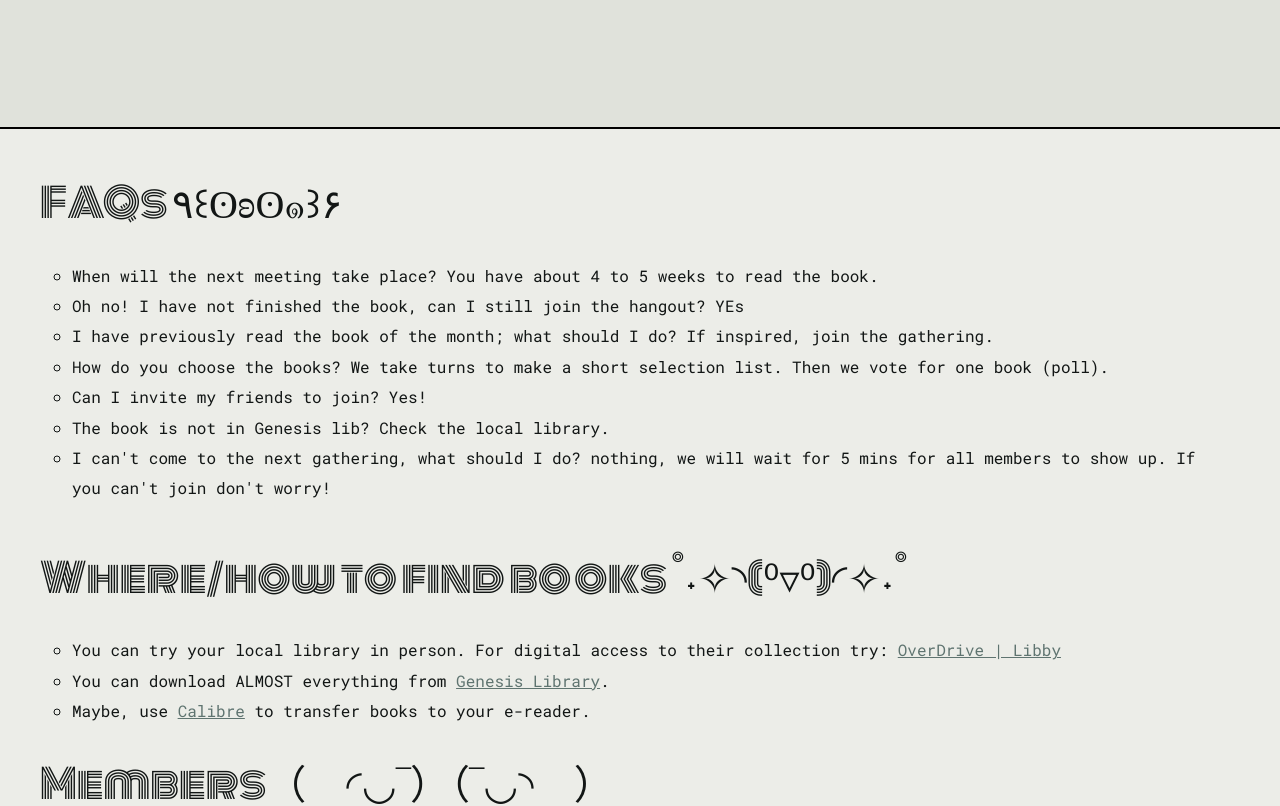
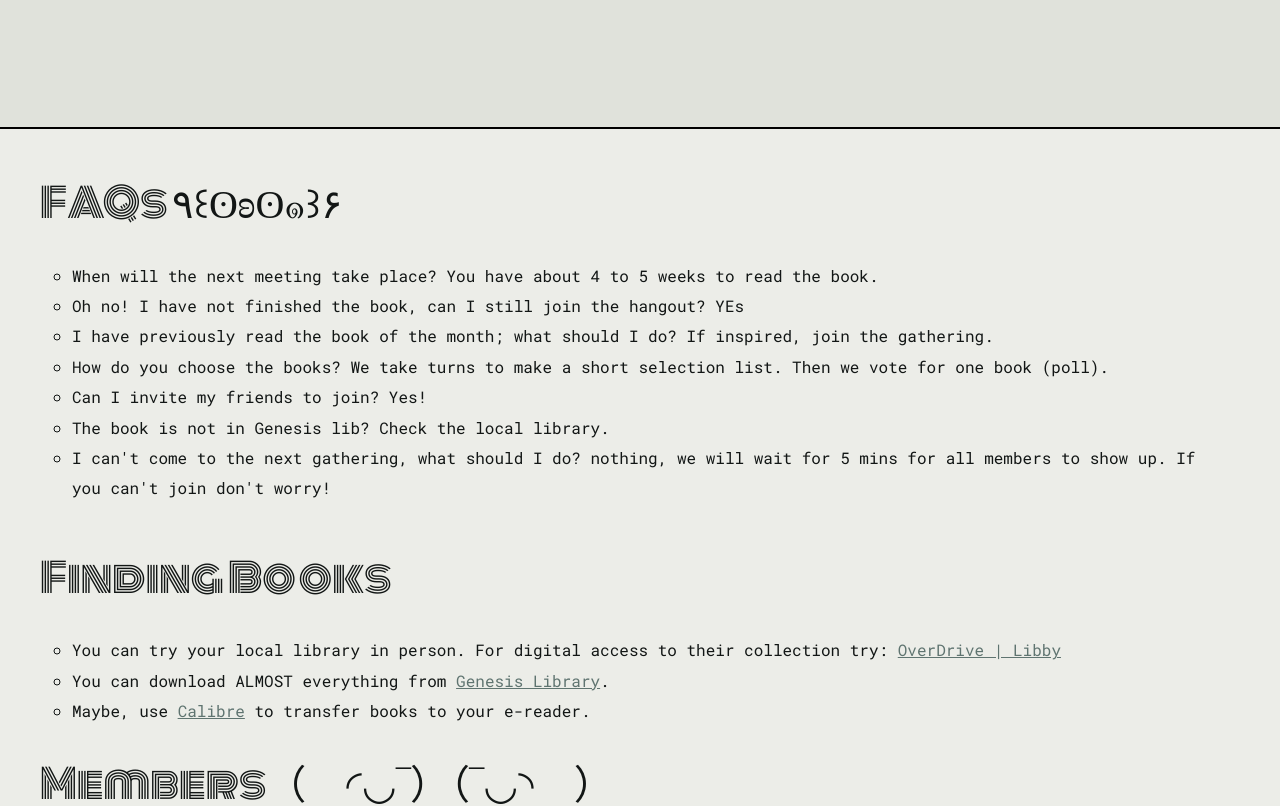
Before and after one commit to carlasushi/book-club-newlook, a React (Create React App) app: page / in a window 1280 px wide. Shown: the part 440-1246 px from the top of the page. Built offline with nearby package versions, Linux system fonts and the light colour scheme; no server answers.

Commit message:
footer styled components

```diff
--- a/src/components/Footer/index.jsx
+++ b/src/components/Footer/index.jsx
@@ -30,7 +30,7 @@ const Footer = () => (
         </div>
         <div>
             <div>
-                <h1>Where/how to find books °˖✧◝(⁰▿⁰)◜✧˖°</h1>
+                <h1>Finding Books</h1>
                 <ul>
                     <li>
                     You can try your local library in person. For digital access to their collection try:{" "}
--- a/src/components/Footer/styles.js
+++ b/src/components/Footer/styles.js
@@ -4,7 +4,7 @@ export const FooterContainer = styled.footer`
   background: #ECEDE8;
   font-size: 1rem;
   border-top: 2px solid #000;
-  padding: 1em 2.5em 2em 2.5em;
+  padding: 1em 2.5em 3em 2.5em;
   margin: 0 auto;
 
   display: flex;
@@ -25,7 +25,8 @@ export const FooterContainer = styled.footer`
 
   @media (max-width: 800px) {
     font-size: 1rem;
-    width:100%;
+    width:auto;
+    padding-bottom: 3rem;
     h1{
       font-size: 2rem;
     }
```
